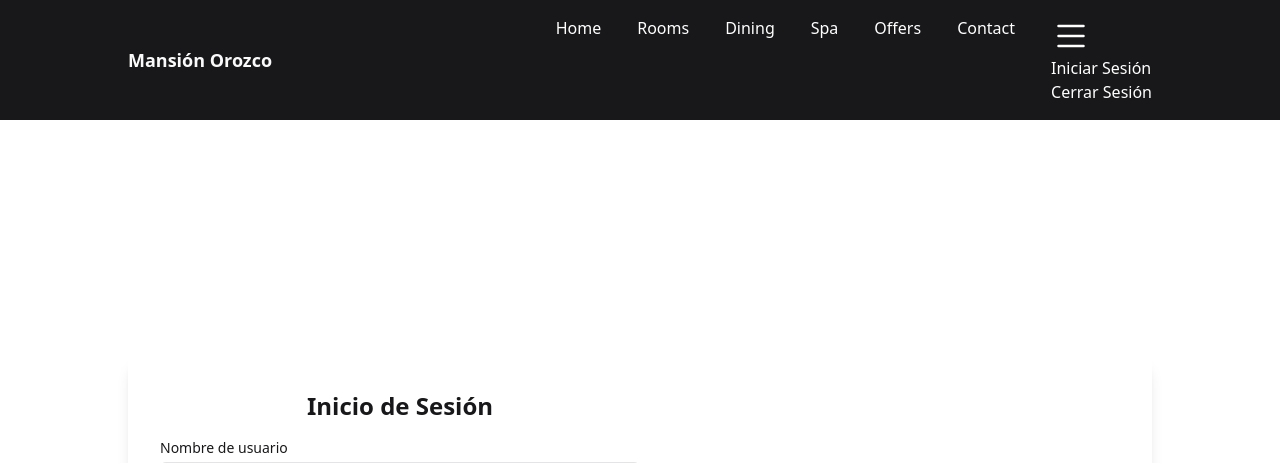
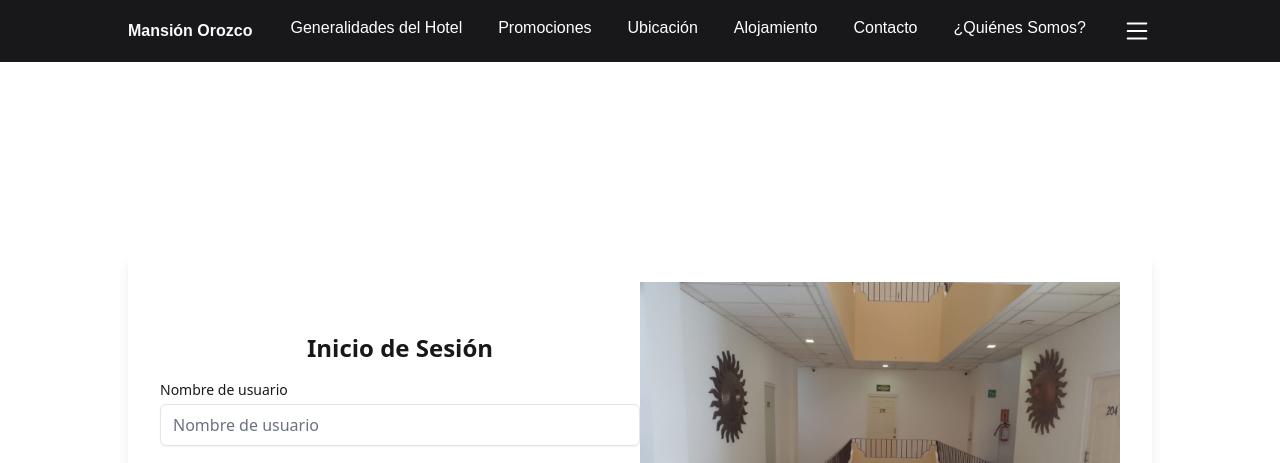
Before and after one commit to kevinvilla01/MansionOrozco, a PHP site: page / in a window 1280 px wide. Shown: the top 463 px of the page. Run offline with PHP 8.4, Linux system fonts and the light colour scheme; some libraries are stand-ins or nearby versions.

Commit message:
Barra de navegación y menú de sesión listos

```diff
--- a/Web/Estilos.css
+++ b/Web/Estilos.css
@@ -1,6 +1,13 @@
 /****************
 Estilos de la barra de navegación
 *****************/
+nav {
+    font-family: Arial;
+}
+#MO1 {
+    font-size: medium;
+}
+
 #MO2{
   list-style: none;
   margin: 0;
@@ -22,7 +29,18 @@ nav a:hover {
   color: #ecbd31;
 }
 
+#MO4 #menu-des {
+    display: none;
+}
 
+#MO4:hover > #menu-des {
+    display: block;
+}
+
+#menu-des {
+    float:right ;
+    text-align: center;
+}
 
 .menu-toggle {
     background-color: transparent;
--- a/Web/index.html
+++ b/Web/index.html
@@ -58,21 +58,19 @@
         <div class="max-w-screen-lg mx-auto flex justify-between items-center">
           <a id="MO1" class="text-primary-foreground font-bold text-lg">Mansión Orozco</a>
           <ul id="MO2" class="flex space-x-4">
-            <li id="MO3"><a id="MO1" href="#">Home</a></li>
-            <li id="MO3"><a id="MO1" href="#">Rooms</a></li>
-            <li id="MO3"><a id="MO1" href="#">Dining</a></li>
-            <li id="MO3"><a id="MO1" href="#">Spa</a></li>
-            <li id="MO3"><a id="MO1" href="#">Offers</a></li>
-            <li id="MO3"><a id="MO1" href="#">Contact</a></li>
-			<li>
-				<a href="">
-					<svg xmlns="http://www.w3.org/2000/svg" width="40" height="40" fill="currentColor" class="bi bi-list" viewBox="0 0 16 16">
-						<path fill-rule="evenodd" d="M2.5 12a.5.5 0 0 1 .5-.5h10a.5.5 0 0 1 0 1H3a.5.5 0 0 1-.5-.5m0-4a.5.5 0 0 1 .5-.5h10a.5.5 0 0 1 0 1H3a.5.5 0 0 1-.5-.5m0-4a.5.5 0 0 1 .5-.5h10a.5.5 0 0 1 0 1H3a.5.5 0 0 1-.5-.5"/>
-					</svg>
-				</a>
-				<ul>
-					<li><a href="">Iniciar Sesión</a></li>
-					<li><a href="">Cerrar Sesión</a></li>
+            <li id="MO3"><a id="MO1" href="#">Generalidades del Hotel</a></li>
+            <li id="MO3"><a id="MO1" href="#">Promociones</a></li>
+            <li id="MO3"><a id="MO1" href="#">Ubicación</a></li>
+            <li id="MO3"><a id="MO1" href="#">Alojamiento</a></li>
+            <li id="MO3"><a id="MO1" href="#">Contacto</a></li>
+            <li id="MO3"><a id="MO1" href="#">¿Quiénes Somos?</a></li>
+			<li id="MO4">
+				<svg xmlns="http://www.w3.org/2000/svg" width="30" height="30" fill="currentColor" class="bi bi-list" viewBox="0 0 16 16">
+					<path fill-rule="evenodd" d="M2.5 12a.5.5 0 0 1 .5-.5h10a.5.5 0 0 1 0 1H3a.5.5 0 0 1-.5-.5m0-4a.5.5 0 0 1 .5-.5h10a.5.5 0 0 1 0 1H3a.5.5 0 0 1-.5-.5m0-4a.5.5 0 0 1 .5-.5h10a.5.5 0 0 1 0 1H3a.5.5 0 0 1-.5-.5"/>
+				</svg>
+				<ul id="menu-des">
+					<li><a href="">Login</a></li>
+					<li><a href="">Logout</a></li>
 				</ul>
 			</li>
           </ul>
@@ -101,7 +99,7 @@
             <button type="submit" class="w-full bg-primary text-primary-foreground p-2 rounded-md hover:bg-primary/80 focus:outline-none focus:ring focus:ring-primary">Iniciar Sesión</button>
         </div>
         <div class="hidden md:flex w-1/2 items-center justify-center">
-            <img src="" alt="login-image" class="max-w-full h-auto mb-4 md:mb-0" />
+            <img src="Mansión Orozco 5.jpg" alt="login-image" class="max-w-full h-auto mb-4 md:mb-0" />
         </div>
     </form>
 </div>
```
Also changed, not shown: Web/Mansión Orozco 5.jpg (added).
